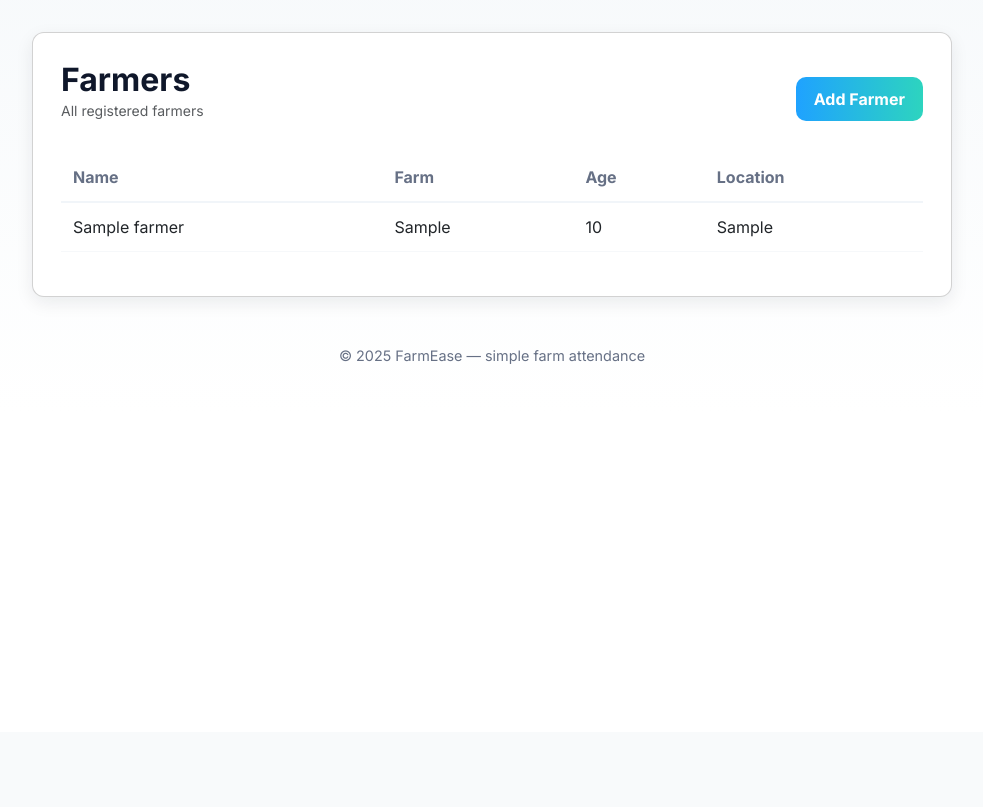
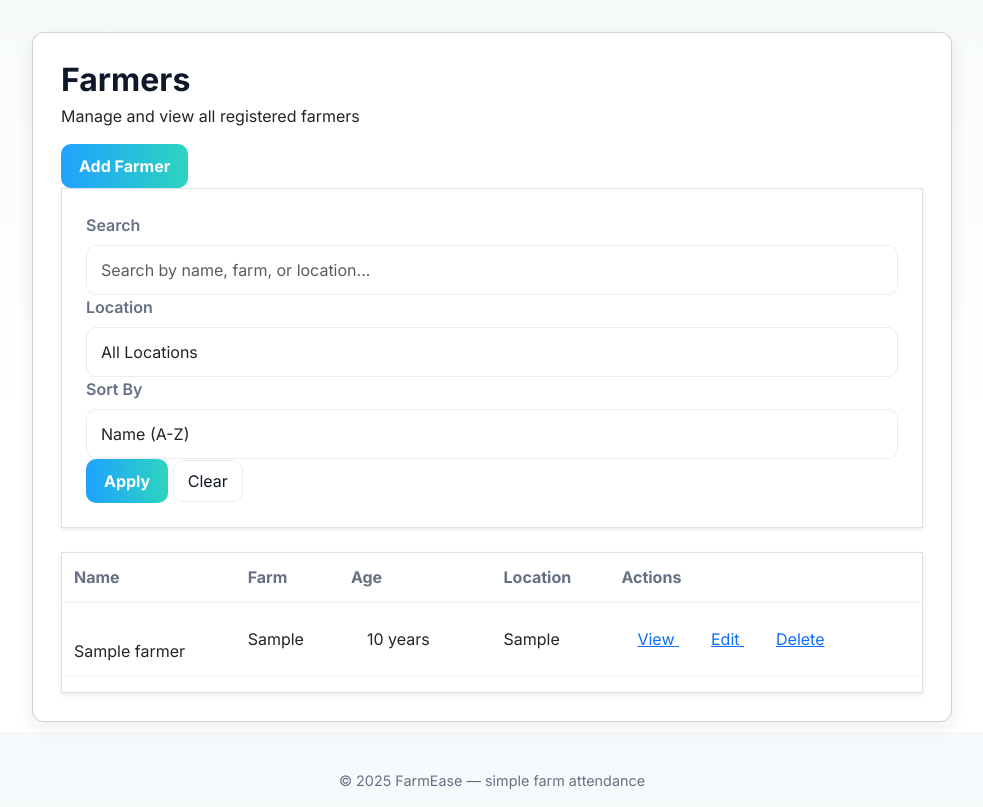
Before and after one commit to Corenegasore123/farm-management-system, a Django app: page /attendance/farmers/ in a window 1280 px wide. Shown: the part 68-875 px from the top of the page, without its empty margins (148-1131 px from the left). Before the commit the page ends 432 px from the top, so only its background shows below. Run offline with Django 4.2, Linux system fonts and the light colour scheme; tables that the repository leaves empty hold one stand-in row (values such as "Sample post").

Commit message:
feat: Add view icon button to farmers list actions
- Add 'View' button with eye icon (bi-eye) before Edit
- Link to view_farmer detail page
- Style with gray colors for view action

```diff
--- a/attendance/templates/attendance/farmers_list.html
+++ b/attendance/templates/attendance/farmers_list.html
@@ -1,38 +1,122 @@
 {% extends 'attendance/base.html' %}
 {% block title %} Farmers — FarmEase {% endblock %}
+{% block page_title %}Farmers{% endblock %}
 {% block content %}
 
-<div class="d-flex align-items-center justify-content-between mb-3">
+<div class="flex items-center justify-between mb-6">
   <div>
-    <h2 class="mb-0">Farmers</h2>
-    <p class="text-muted small">All registered farmers</p>
+    <h2 class="text-2xl font-bold text-gray-800 mb-1">Farmers</h2>
+    <p class="text-gray-500 text-sm">Manage and view all registered farmers</p>
   </div>
   <div>
-    <a href="/attendance/farmers/add/" class="btn btn-primary">Add Farmer</a>
+    <a href="/attendance/farmers/add/" class="btn btn-primary inline-flex items-center gap-2">
+      <i class="bi bi-person-plus"></i>
+      <span>Add Farmer</span>
+    </a>
   </div>
 </div>
 
-<div class="table-responsive">
-  <table class="table">
+<!-- Search and Filter Section -->
+<div class="bg-white rounded-lg border border-gray-200 p-4 mb-4 shadow-sm">
+  <form method="get" class="flex flex-wrap items-end gap-3">
+    <div class="flex-1 min-w-[200px]">
+      <label class="block text-sm font-semibold text-gray-700 mb-2">
+        <i class="bi bi-search"></i> Search
+      </label>
+      <input type="text" name="search" value="{{ search_query }}" placeholder="Search by name, farm, or location..." class="form-control w-full" />
+    </div>
+
+    <div class="min-w-[180px]">
+      <label class="block text-sm font-semibold text-gray-700 mb-2">
+        <i class="bi bi-geo-alt"></i> Location
+      </label>
+      <select name="location" class="form-control w-full">
+        <option value="">All Locations</option>
+        {% for loc in locations %}
+          <option value="{{ loc }}" {% if location_filter == loc %}selected{% endif %}>{{ loc }}</option>
+        {% endfor %}
+      </select>
+    </div>
+
+    <div class="min-w-[150px]">
+      <label class="block text-sm font-semibold text-gray-700 mb-2">
+        <i class="bi bi-sort-down"></i> Sort By
+      </label>
+      <select name="sort" class="form-control w-full">
+        <option value="name" {% if sort_by == 'name' %}selected{% endif %}>Name (A-Z)</option>
+        <option value="-name" {% if sort_by == '-name' %}selected{% endif %}>Name (Z-A)</option>
+        <option value="farm" {% if sort_by == 'farm' %}selected{% endif %}>Farm (A-Z)</option>
+        <option value="age" {% if sort_by == 'age' %}selected{% endif %}>Age (Low-High)</option>
+        <option value="-age" {% if sort_by == '-age' %}selected{% endif %}>Age (High-Low)</option>
+      </select>
+    </div>
+
+    <div class="flex gap-2">
+      <button type="submit" class="btn btn-primary inline-flex items-center gap-2">
+        <i class="bi bi-funnel"></i>
+        <span>Apply</span>
+      </button>
+      <a href="{% url 'farmers_list' %}" class="btn btn-outline inline-flex items-center gap-2">
+        <i class="bi bi-x-circle"></i>
+        <span>Clear</span>
+      </a>
+    </div>
+  </form>
+</div>
+
+<div class="bg-white rounded-lg border border-gray-200 overflow-hidden shadow-sm">
+  <table class="table w-full">
     <thead>
       <tr>
-        <th>Name</th>
-        <th>Farm</th>
-        <th>Age</th>
-        <th>Location</th>
+        <th class="text-left">Name</th>
+        <th class="text-left">Farm</th>
+        <th class="text-left">Age</th>
+        <th class="text-left">Location</th>
+        <th class="text-right">Actions</th>
       </tr>
     </thead>
     <tbody>
       {% for f in farmers %}
       <tr>
-        <td>{{ f.name }}</td>
-        <td>{{ f.farm }}</td>
-        <td>{{ f.age }}</td>
-        <td>{{ f.location }}</td>
+        <td>
+          <div class="flex items-center gap-3">
+            <div class="w-10 h-10 rounded-full bg-blue-400 flex items-center justify-center text-white font-semibold">
+              {{ f.name|first|upper }}
+            </div>
+            <span class="font-medium text-gray-800">{{ f.name }}</span>
+          </div>
+        </td>
+        <td class="text-gray-600">{{ f.farm }}</td>
+        <td>
+          <span class="inline-flex items-center px-3 py-1 rounded-full text-xs font-medium bg-gray-100 text-gray-700">{{ f.age }} years</span>
+        </td>
+        <td class="text-gray-600">{{ f.location }}</td>
+        <td class="text-right">
+          <div class="flex items-center justify-end gap-2">
+            <a href="{% url 'view_farmer' f.pk %}" class="inline-flex items-center gap-1 px-3 py-1.5 text-sm font-medium text-gray-600 hover:text-gray-700 hover:bg-gray-50 rounded-lg transition-colors">
+              <i class="bi bi-eye"></i>
+              <span>View</span>
+            </a>
+            <a href="{% url 'edit_farmer' f.pk %}" class="inline-flex items-center gap-1 px-3 py-1.5 text-sm font-medium text-blue-600 hover:text-blue-700 hover:bg-blue-50 rounded-lg transition-colors">
+              <i class="bi bi-pencil"></i>
+              <span>Edit</span>
+            </a>
+            <a href="{% url 'delete_farmer' f.pk %}" class="inline-flex items-center gap-1 px-3 py-1.5 text-sm font-medium text-red-600 hover:text-red-700 hover:bg-red-50 rounded-lg transition-colors">
+              <i class="bi bi-trash"></i>
+              <span>Delete</span>
+            </a>
+          </div>
+        </td>
       </tr>
       {% empty %}
       <tr>
-        <td colspan="4" class="text-center text-muted">No farmers yet</td>
+        <td colspan="5" class="py-16 text-center">
+          <div class="empty-state inline-block">
+            <i class="bi bi-people text-gray-400 text-4xl mb-3 block"></i>
+            <p class="text-gray-500 font-medium">No farmers registered yet</p>
+            <p class="text-gray-400 text-sm mt-1">Add your first farmer to get started</p>
+          </div>
+        </td>
       </tr>
       {% endfor %}
     </tbody>
```
